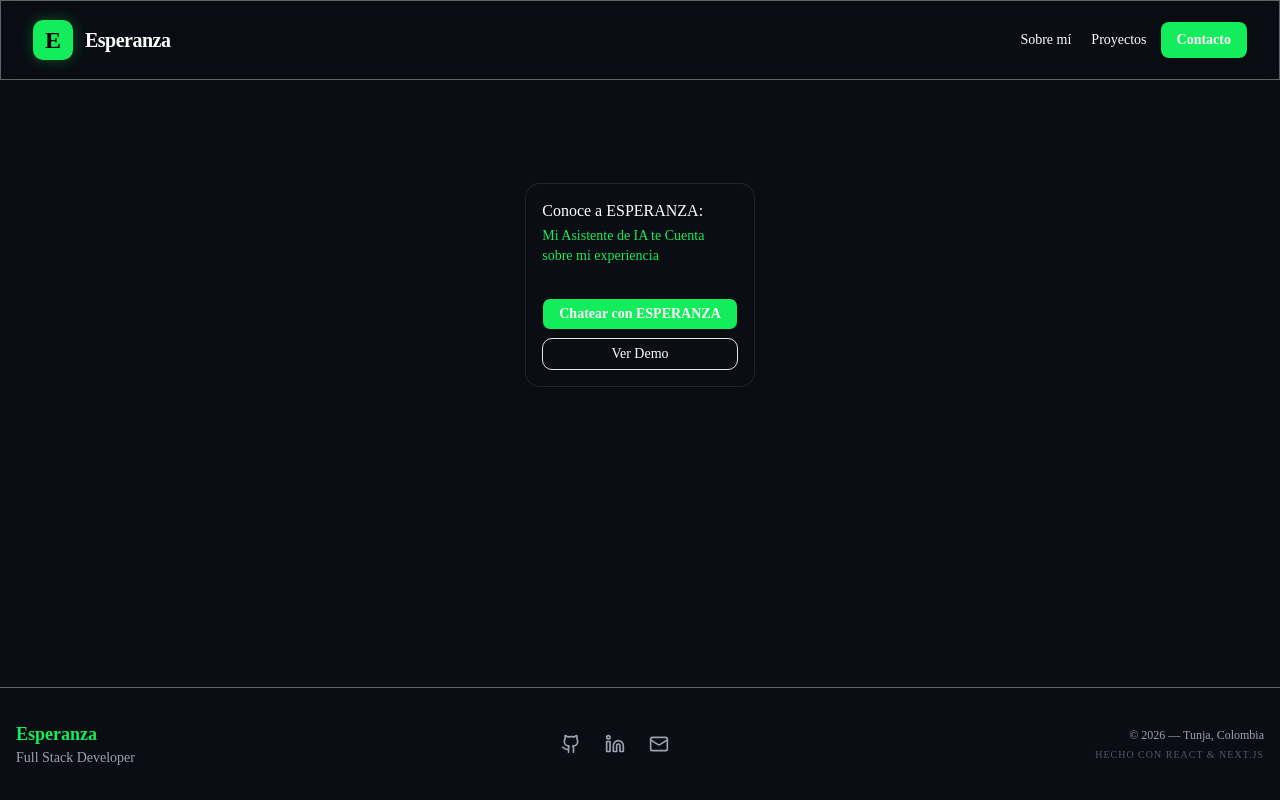
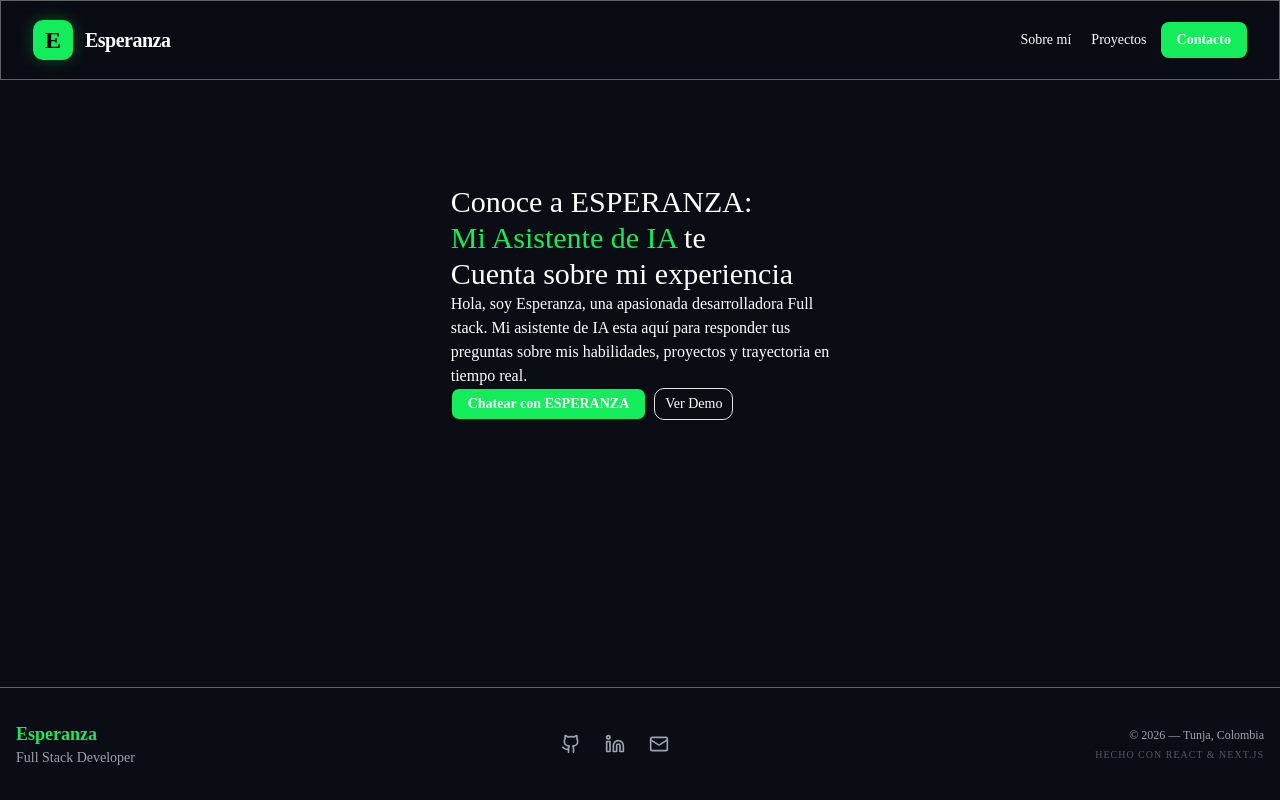
Before and after one commit to Esperanzapineda/Chatbot, a Next.js app in the folder front/: page / in a window 1280 px wide. Built offline with nearby package versions, Linux system fonts and the light colour scheme.

Commit message:
Hero modification

```diff
--- a/front/app/layout.tsx
+++ b/front/app/layout.tsx
@@ -3,16 +3,6 @@ import { Geist, Geist_Mono } from "next/font/google";
 import "./globals.css";
 import Navbar from "@/shared/Navbar";
 import Footer from "@/shared/Footer";
-
-const geistSans = Geist({
-  variable: "--font-geist-sans",
-  subsets: ["latin"],
-});
-
-const geistMono = Geist_Mono({
-  variable: "--font-geist-mono",
-  subsets: ["latin"],
-});
 
 export const metadata: Metadata = {
   title: "Create Next App",
--- a/front/shared/Hero.tsx
+++ b/front/shared/Hero.tsx
@@ -1,27 +1,31 @@
 import { Button } from '@/components/ui/button'
-import { Card, CardDescription, CardFooter, CardHeader, CardTitle } from '@/components/ui/card'
 import React from 'react'
 
 const Hero = () => {
   return (
-    <Card  className="w-full bg-background">
-      <CardHeader >
-        <CardTitle className='text-foreground'>
-            Conoce a ESPERANZA:
-        </CardTitle>
-        <CardDescription className='text-primary'>
-            Mi Asistente de IA te Cuenta sobre mi experiencia
-        </CardDescription>
-      </CardHeader>
-      <CardFooter className='grid gap-2 bg-background border-none'>
-        <Button type='submit' className='w-full text-foreground font-bold px-4 py-2 rounded-md hover:bg-primary/90 transition-all cursor-pointer'>
+    <div  className="w-full bg-background flex flex-col">
+      <section>
+        <h1 className='text-foreground text-3xl'>
+            Conoce a ESPERANZA: <br />
+            <span className='text-primary'>Mi Asistente de IA</span> te <br />
+            Cuenta sobre mi experiencia
+        </h1>
+        <p>
+          Hola, soy Esperanza, una apasionada desarrolladora Full <br />
+          stack. Mi asistente de IA esta aquí para responder tus <br />
+          preguntas sobre mis habilidades, proyectos y trayectoria en <br />
+          tiempo real.
+        </p>
+      </section>
+      <section className='flex gap-2 bg-background border-none'>
+        <Button type='submit' className='text-foreground font-bold px-4 py-2 rounded-md hover:bg-primary/90 transition-all cursor-pointer'>
             Chatear con ESPERANZA
         </Button>
-        <Button variant='outline' className='w-full text-foreground hover:text-primary'>
+        <Button variant='outline' className='text-foreground hover:text-primary'>
             Ver Demo
         </Button>
-      </CardFooter>
-    </Card>
+      </section>
+    </div>
   )
 }
 
```
